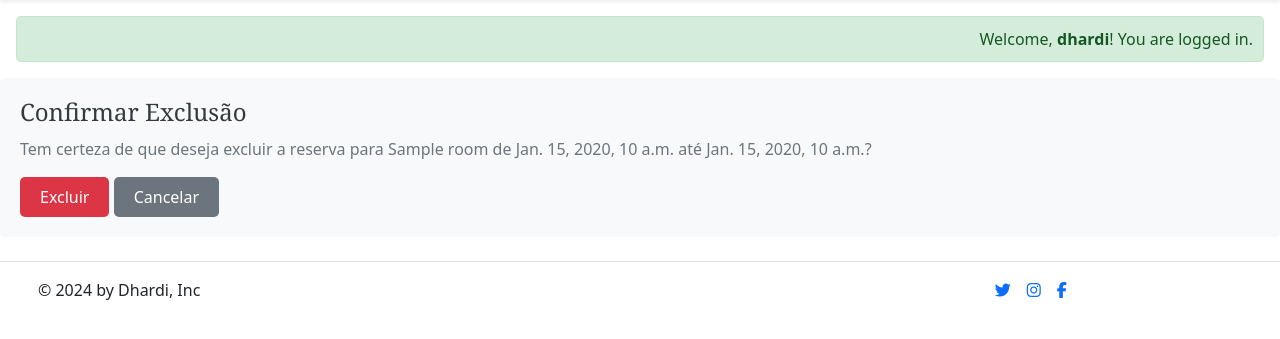
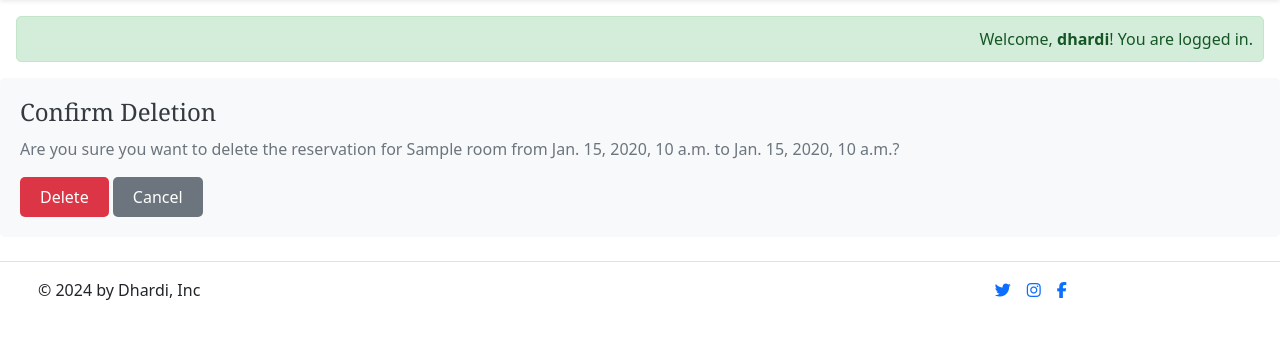
Before and after one commit to dhardi/hoteljeri, a Django app: page /bookings/my-bookings/delete/1/ in a window 1280 px wide. Shown: the part 62-401 px from the top of the page. Run offline with Django 4.2, Linux system fonts and the light colour scheme; a user stored in the database is signed in; tables that the repository leaves empty hold one stand-in row (values such as "Sample post"); some libraries are stand-ins or nearby versions.

Commit message:
fix delete template

```diff
--- a/bookings/templates/bookings/confirm_delete.html
+++ b/bookings/templates/bookings/confirm_delete.html
@@ -2,12 +2,12 @@
 {% load static %}
 {% block content %}
 <div class="delete-container">
-    <h2 class="delete-title">Confirmar Exclusão</h2>
-    <p class="delete-message">Tem certeza de que deseja excluir a reserva para {{ booking.room.name }} de {{ booking.start_time }} até {{ booking.end_time }}?</p>
+    <h2 class="delete-title">Confirm Deletion</h2>
+    <p class="delete-message">Are you sure you want to delete the reservation for {{ booking.room.name }} from {{ booking.start_time }} to {{ booking.end_time }}?</p>
     <form method="post">
         {% csrf_token %}
-        <button type="submit" class="btn btn-danger">Excluir</button>
-        <a href="{% url 'user_bookings' %}" class="btn btn-secondary">Cancelar</a>
+        <button type="submit" class="btn btn-danger">Delete</button>
+        <a href="{% url 'user_bookings' %}" class="btn btn-secondary">Cancel</a>
     </form>
 </div>
 {% endblock %}
```
Also changed, not shown: README.md, static/image/deletebooking.PNG.
